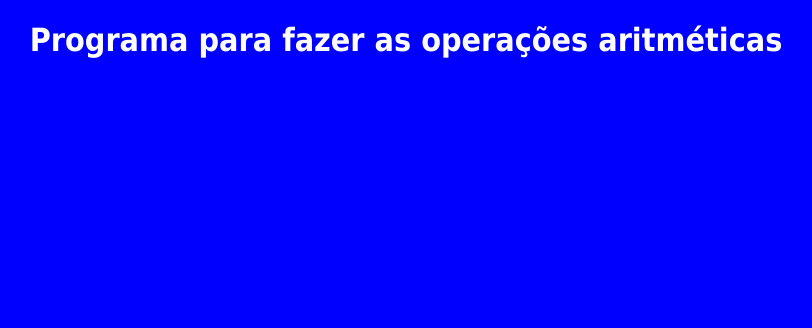
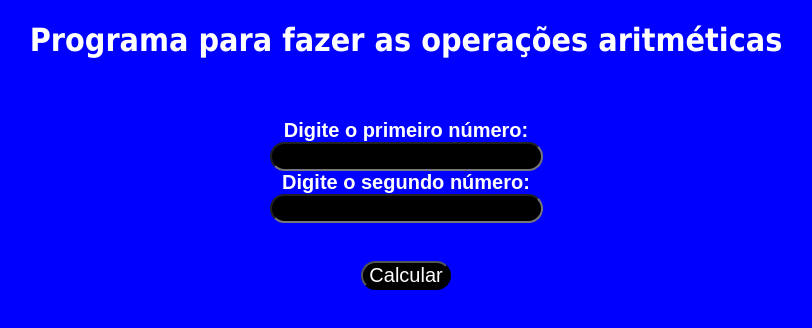
Before and after one commit to BernardoRodrigues2/aritmetica, a plain HTML site: page index.html in a window 1280 px wide. Shown: the whole page, without its empty margins (234-1046 px from the left). Drawn offline with Linux system fonts and the light colour scheme.

Commit message:
segunda versão

```diff
--- a/index.html
+++ b/index.html
@@ -9,5 +9,13 @@
 </head>
 <body>
     <h1>Programa para fazer as operações aritméticas</h1>
+    <br><br>
+    <label for="num1">Digite o primeiro número:</label><br>
+    <input type="text"id="num1"><br>
+    <label for="num2">Digite o segundo número:</label><br>
+    <input type="text"id="num2"><br>
+    <br><br>
+    <button>Calcular</button>
+    <div id="resposta"></div>
 </body>
 </html>
--- a/style.css
+++ b/style.css
@@ -1,6 +1,20 @@
-body{background-color: blue;
+body{
+background-color: blue;
 color: white;
 font-family: Tahoma;
 text-align: center;
 
 }
+
+label{
+font-family: Arial;
+font-weight: bold;
+font-size: 20px;
+}
+
+input,button{
+    color:white;
+    background-color: black;
+    font-size: 20px;
+    border-radius: 16px;
+}
```
